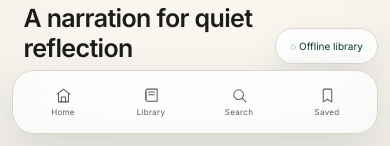
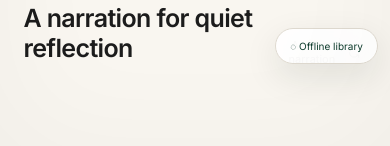
Before and after one commit to Mahiruni/Nuralhadith, a Next.js app: page / in a window 390 px wide. Shown: the part 698-844 px from the top of the page. Built offline with nearby package versions, Linux system fonts and the light colour scheme; no server answers.

Commit message:
fix: remove duplicate mobile hamburger navigation

```diff
--- a/components/ExperienceLayer.tsx
+++ b/components/ExperienceLayer.tsx
@@ -57,11 +57,5 @@ export default function ExperienceLayer() {
     <div className="reading-progress" style={{ transform: `scaleX(${progress / 100})` }} aria-hidden="true" />
     <a className="skip-link" href="#main-content">Skip to content</a>
     {toast && <div className="experience-toast" role="status" aria-live="polite">{toast}</div>}
-    <nav className="mobile-nav" aria-label="Primary">
-      <Link href="/" aria-label="Home"><Icon name="home" size={17}/><small>Home</small></Link>
-      <Link href="/collections" aria-label="Collections"><Icon name="library" size={17}/><small>Library</small></Link>
-      <Link href="/search" aria-label="Search"><Icon name="search" size={17}/><small>Search</small></Link>
-      <Link href="/library" aria-label="My library"><Icon name="bookmark" size={17}/><small>Saved</small></Link>
-    </nav>
   </>;
 }
```
